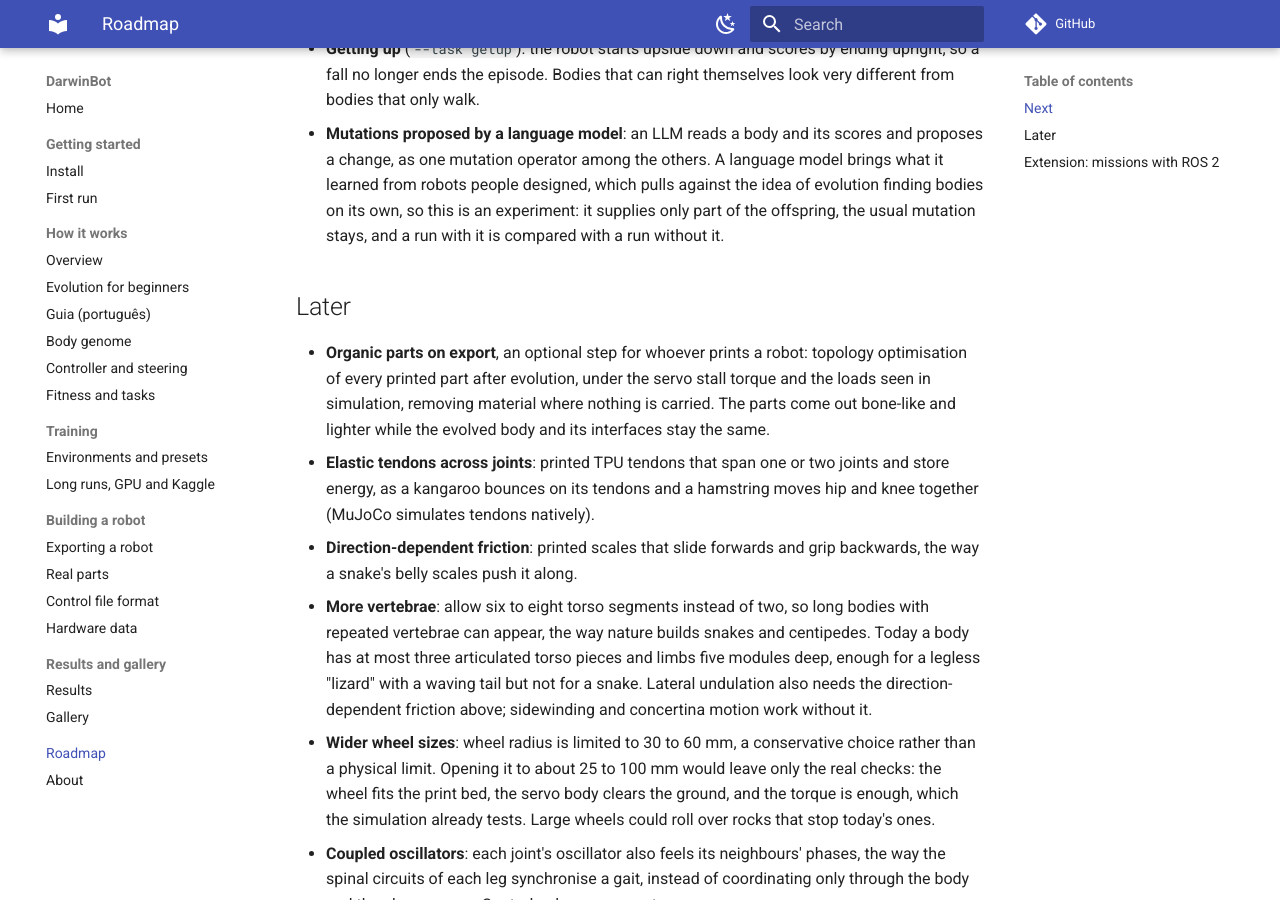
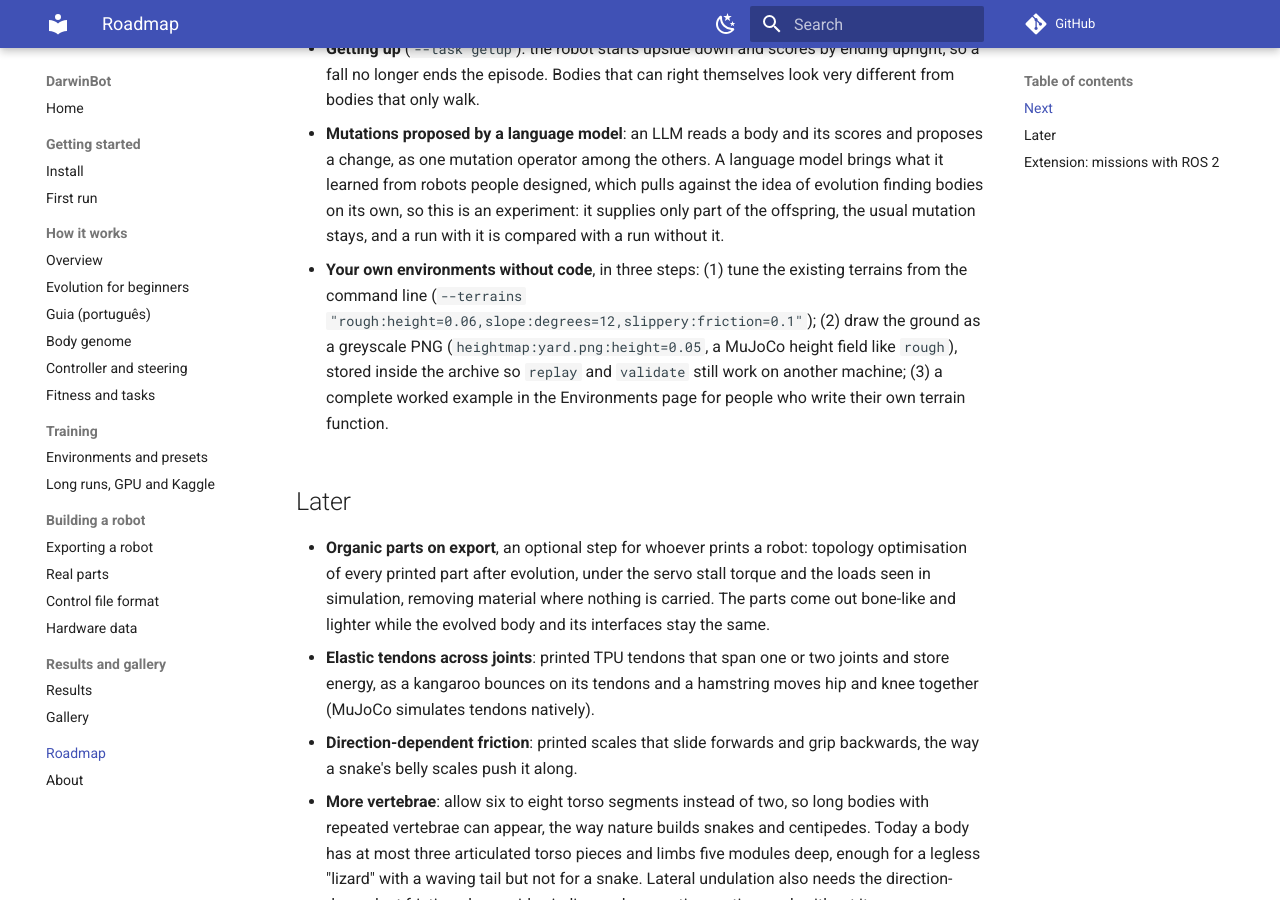
Before and after one commit to mpena2099/darwinbot, an MkDocs documentation site: the page built from docs/roadmap.md, in a window 1280 px wide and 900 px high, scrolled down 1103 px. Built offline with MkDocs 1.6.1 and Material for MkDocs 9.7.7, drawn with Linux system fonts in a browser that asks for light colours; comment, search, counter and statistics services are not loaded.

Commit message:
Roadmap: environments without code

```diff
--- a/docs/roadmap.md
+++ b/docs/roadmap.md
@@ -50,6 +50,14 @@
   pulls against the idea of evolution finding bodies on its own, so this is an
   experiment: it supplies only part of the offspring, the usual mutation stays,
   and a run with it is compared with a run without it.
+
+- **Your own environments without code**, in three steps: (1) tune the
+  existing terrains from the command line (`--terrains
+  "rough:height=0.06,slope:degrees=12,slippery:friction=0.1"`); (2) draw the
+  ground as a greyscale PNG (`heightmap:yard.png:height=0.05`, a MuJoCo
+  height field like `rough`), stored inside the archive so `replay` and
+  `validate` still work on another machine; (3) a complete worked example in
+  the Environments page for people who write their own terrain function.
 
 ## Later
 
```
